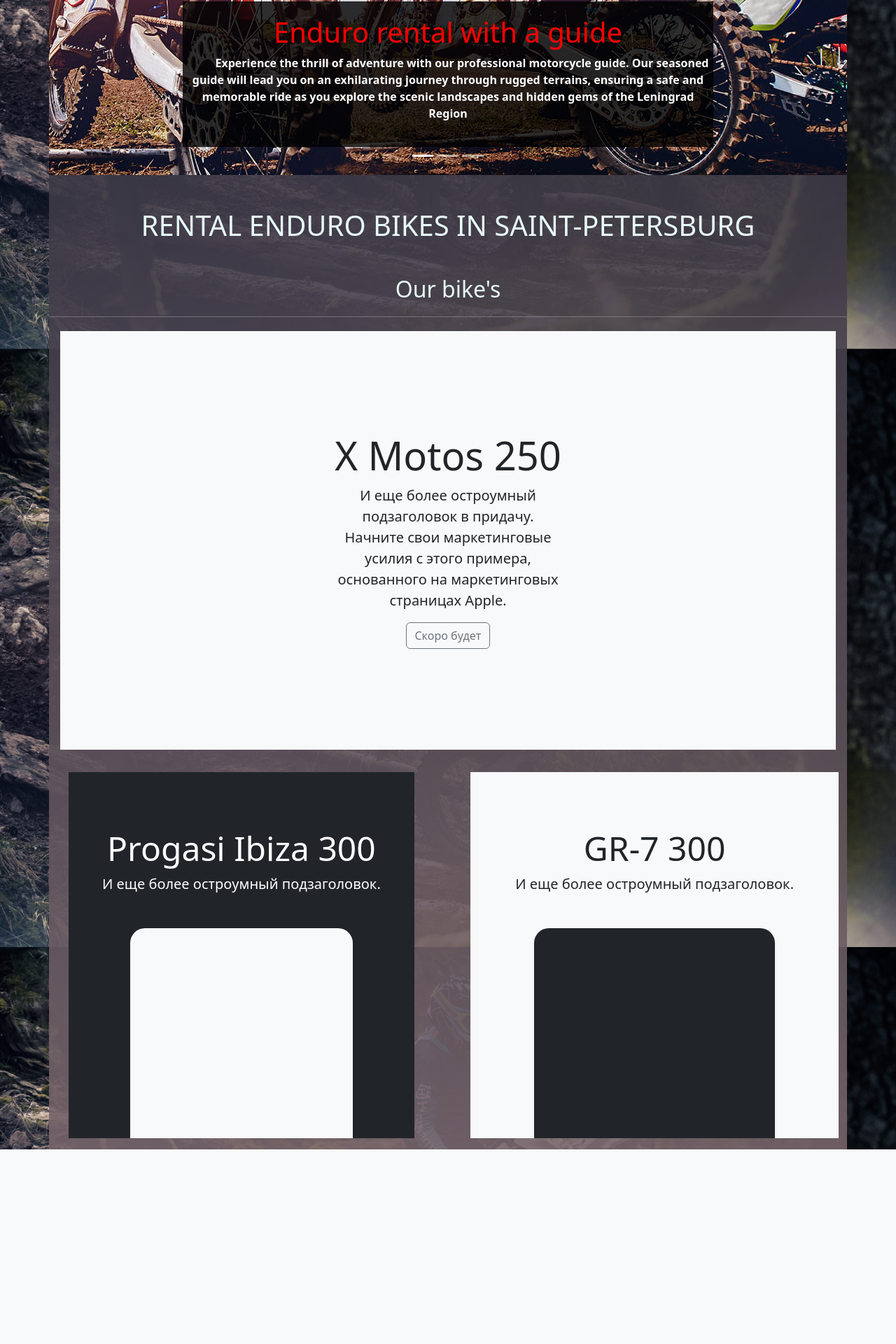
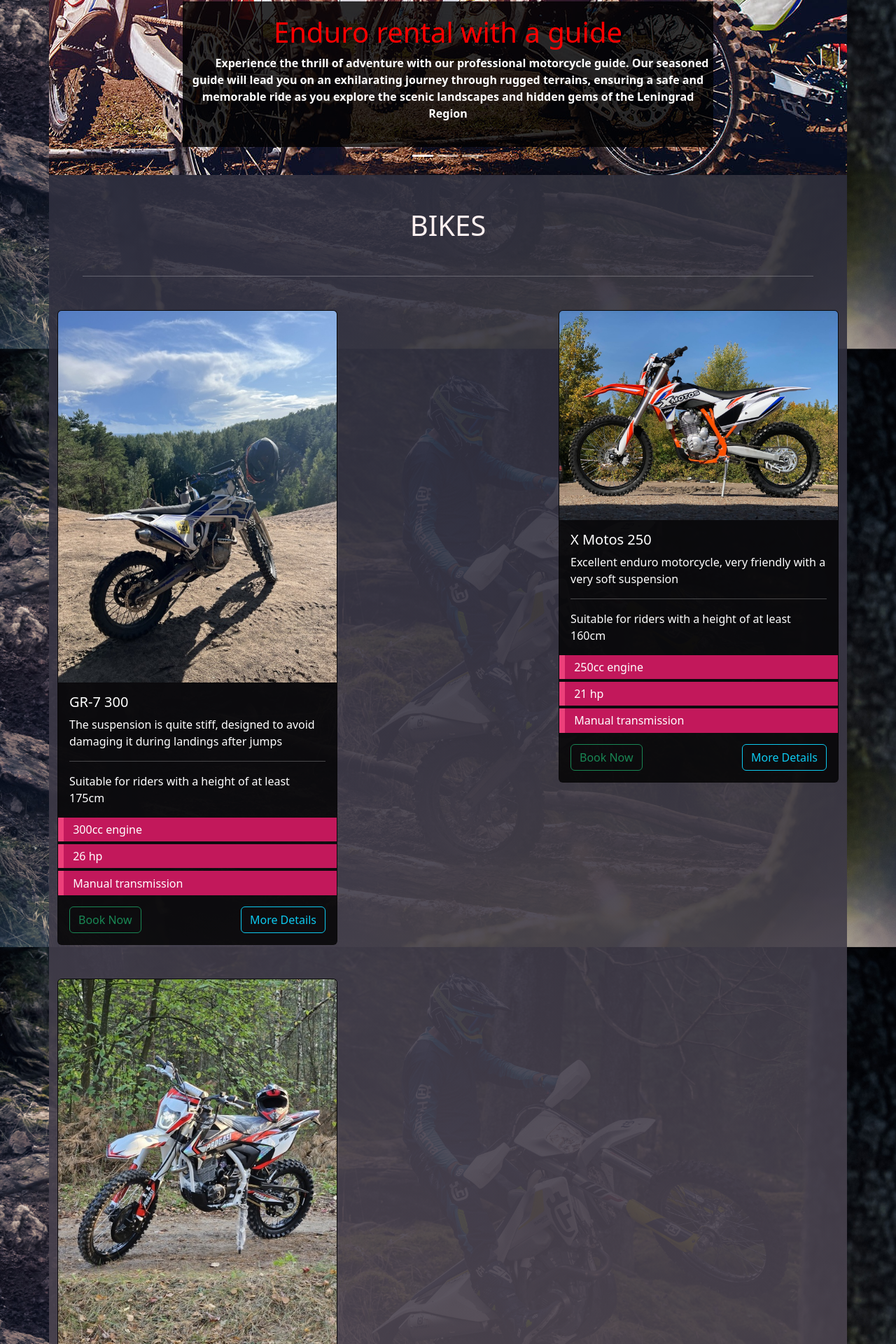
Before and after one commit to jespy666/btr_rental, a Django app: page / in a window 1280 px wide. Shown: the part 356-2276 px from the top of the page at 70% size. Before the commit the page ends 1998 px from the top, so only its background shows below. Run offline with Django 4.2, Linux system fonts and the light colour scheme; some libraries are stand-ins or nearby versions.

Commit message:
home page #3

```diff
--- a/btr/templates/base.html
+++ b/btr/templates/base.html
@@ -12,7 +12,7 @@
       <link rel="icon" href="{% static 'images/favicon.ico' %}" type="image/x-icon" sizes="32x32">
   </head>
   <body class="scrollable-background">
-    <div class="container diagonal-gradient" style="padding: 0;">
+    <div class="container diagonal-gradient px-0">
       <header>{% include 'navbar.html' %}</header>
       <div class="mb-4"></div>
       {% block index %}{% endblock %}
--- /dev/null
+++ b/btr/templates/cards.html
@@ -0,0 +1,78 @@
+{% load static %}
+
+<div class="container">
+  <div class="row justify-content-between">
+    <div class="col-auto">
+      <div class="card card-bg text-white mb-5" style="width: 25rem;">
+        <img src="{% static 'images/gr7_300/main.jpg' %}" class="card-img-top" alt="GR-7">
+          <div class="card-body">
+            <h5 class="card-title">GR-7 300</h5>
+            <p class="card-text">
+              The suspension is quite stiff, designed to avoid damaging it during landings after jumps
+            </p>
+            <hr>
+            <p class="card-text">
+              Suitable for riders with a height of at least 175cm
+            </p>
+          </div>
+          <ul class="list-rectangle ">
+            <li>300cc engine</li>
+            <li>26 hp</li>
+            <li>Manual transmission</li>
+          </ul>
+          <div class="card-body d-flex justify-content-between">
+            <a href="#" class="btn btn-outline-success">Book Now</a>
+            <a href="#" class="btn btn-outline-info">More Details</a>
+          </div>
+      </div>
+    </div>
+    <div class="col-auto">
+      <div class="card card-bg text-white mb-5" style="width: 25rem;">
+        <img src="{% static 'images/xmotos_250/main.jpg' %}" class="card-img-top" alt="X-motos">
+          <div class="card-body">
+            <h5 class="card-title">X Motos 250</h5>
+            <p class="card-text">
+              Excellent enduro motorcycle, very friendly with a very soft suspension
+            </p>
+            <hr>
+            <p class="card-text">
+              Suitable for riders with a height of at least 160cm
+            </p>
+          </div>
+          <ul class="list-rectangle ">
+            <li>250cc engine</li>
+            <li>21 hp</li>
+            <li>Manual transmission</li>
+          </ul>
+          <div class="card-body d-flex justify-content-between">
+            <a href="#" class="btn btn-outline-success">Book Now</a>
+            <a href="#" class="btn btn-outline-info">More Details</a>
+          </div>
+      </div>
+    </div>
+    <div class="col-auto">
+      <div class="card card-bg text-white mb-5" style="width: 25rem;">
+        <img src="{% static 'images/progasi_ibiza_300/main.jpg' %}" class="card-img-top" alt="Progasi">
+          <div class="card-body">
+            <h5 class="card-title">Progasi Ibiza 300</h5>
+            <p class="card-text">
+              Powerful, yet a friendly motorcycle with a soft KYB-TECH suspension
+            </p>
+            <hr>
+            <p class="card-text">
+              Suitable for riders with a height of at least 175cm
+            </p>
+          </div>
+          <ul class="list-rectangle ">
+            <li>300cc engine</li>
+            <li>27 hp</li>
+            <li>Manual transmission</li>
+          </ul>
+          <div class="card-body d-flex justify-content-between">
+            <a href="#" class="btn btn-outline-success">Book Now</a>
+            <a href="#" class="btn btn-outline-info">More Details</a>
+          </div>
+      </div>
+    </div>
+  </div>
+</div>
--- /dev/null
+++ b/btr/templates/carousel.html
@@ -0,0 +1,52 @@
+{% load static %}
+
+<div class="container-fluid my-carousel mb-5">
+    <div id="carouselExampleFade" class="carousel slide carousel-fade">
+      <div class="carousel-indicators">
+    <button type="button" data-bs-target="#carouselExampleIndicators" data-bs-slide-to="0" class="active" aria-current="true" aria-label="Slide 1"></button>
+    <button type="button" data-bs-target="#carouselExampleIndicators" data-bs-slide-to="1" aria-label="Slide 2"></button>
+    <button type="button" data-bs-target="#carouselExampleIndicators" data-bs-slide-to="2" aria-label="Slide 3"></button>
+  </div>
+  <div class="carousel-inner">
+    <div class="carousel-item active">
+      <img src="{% static 'images/carousel/01.jpg' %}" class="d-block w-100" alt="1">
+      <div class="carousel-caption d-none d-md-block inline-bg">
+        <h1 class="red-text">Enduro rental with a guide</h1>
+        <p class="fw-bold p-inline-slide">
+          Experience the thrill of adventure with our professional motorcycle guide.
+          Our seasoned guide will lead you on an exhilarating journey through rugged terrains, ensuring a safe and memorable ride as you explore the scenic landscapes and hidden gems of the Leningrad Region
+        </p>
+      </div>
+    </div>
+    <div class="carousel-item">
+      <img src="{% static 'images/carousel/02.jpg' %}" class="d-block w-100" alt="2">
+      <div class="carousel-caption d-none d-md-block inline-bg">
+        <h1 class="red-text">Scenic Tours</h1>
+        <p class="fw-bold p-inline-slide">
+          Discover the scenic beauty of the Leningrad Region on our picturesque tours.
+          Explore the region's stunning landscapes, charming villages, and historic landmarks as you embark on a journey through the natural wonders and rich history of this captivating destination.
+        </p>
+      </div>
+    </div>
+    <div class="carousel-item">
+      <img src="{% static 'images/carousel/03.jpg' %}" class="d-block w-100" alt="3">
+      <div class="carousel-caption d-none d-md-block inline-bg">
+        <h1 class="red-text">Professional Equipment</h1>
+        <p class="fw-bold p-inline-slide">
+          Gear up for your motorcycle adventure with our top-quality professional riding gear.
+          Our selection of premium motorcycle equipment ensures your safety and comfort as you hit the road to explore the picturesque landscapes of the Leningrad Region.
+          Stay protected and ride in style with our high-performance gear designed for the ultimate riding experience
+        </p>
+      </div>
+    </div>
+  </div>
+  <button class="carousel-control-prev" type="button" data-bs-target="#carouselExampleFade" data-bs-slide="prev">
+    <span class="carousel-control-prev-icon" aria-hidden="true"></span>
+    <span class="visually-hidden">Previous</span>
+  </button>
+  <button class="carousel-control-next" type="button" data-bs-target="#carouselExampleFade" data-bs-slide="next">
+    <span class="carousel-control-next-icon" aria-hidden="true"></span>
+    <span class="visually-hidden">Next</span>
+  </button>
+</div>
+</div>
--- a/btr/templates/index.html
+++ b/btr/templates/index.html
@@ -5,95 +5,49 @@
 {% load static %}
 
 {% block index %}
+{% include 'carousel.html' %}
 
-<div class="container-fluid my-carousel">
-    <div id="carouselExampleFade" class="carousel slide carousel-fade">
-      <div class="carousel-indicators">
-    <button type="button" data-bs-target="#carouselExampleIndicators" data-bs-slide-to="0" class="active" aria-current="true" aria-label="Slide 1"></button>
-    <button type="button" data-bs-target="#carouselExampleIndicators" data-bs-slide-to="1" aria-label="Slide 2"></button>
-    <button type="button" data-bs-target="#carouselExampleIndicators" data-bs-slide-to="2" aria-label="Slide 3"></button>
-  </div>
-  <div class="carousel-inner">
-    <div class="carousel-item active">
-      <img src="{% static 'images/carousel/01.jpg' %}" class="d-block w-100" alt="1">
-      <div class="carousel-caption d-none d-md-block inline-bg">
-        <h1 class="red-text">Enduro rental with a guide</h1>
-        <p class="fw-bold p-inline-slide">
-          Experience the thrill of adventure with our professional motorcycle guide.
-          Our seasoned guide will lead you on an exhilarating journey through rugged terrains, ensuring a safe and memorable ride as you explore the scenic landscapes and hidden gems of the Leningrad Region
-        </p>
-      </div>
+<h1 class="fs-1 my-5 text-center main-header-color text-uppercase">Bikes</h1>
+<div class="m-5">
+  <hr class="h-line">
+</div>
+
+{% include 'cards.html' %}
+<div class="my-4"></div>
+<div class="m-5 text-center main-header-color">
+  <h2>Carefully Maintained and Tuned</h2>
+  <div class="my-4"></div>
+  <p class="h4">All our motorcycles have undergone meticulous maintenance and tuning, ensuring high quality and safety</p>
+</div>
+
+<div class="my-5"></div>
+<br>
+<h1 class="fs-1 my-5 text-center main-header-color text-uppercase">Routes</h1>
+<div class="m-5">
+  <hr class="h-line">
+</div>
+{% include 'routes_carousel.html' %}
+<div class="my-4"></div>
+<div class="m-5 text-center main-header-color">
+  <h2>Combining Beautiful Scenery with Adrenaline</h2>
+  <div class="my-4"></div>
+  <p class="h4">Experience the perfect blend of stunning landscapes and exhilarating adventure</p>
+</div>
+
+<div class="my-5"></div>
+<br>
+<h1 class="fs-1 my-5 text-center main-header-color text-uppercase">Contacts</h1>
+<div class="m-5">
+  <hr class="h-line">
+</div>
+<div class="container justify-content-between">
+  <div class="row">
+    <div class="col-auto">
+      <div style="position:relative;overflow:hidden;"><a href="https://yandex.ru/maps/2/saint-petersburg/?utm_medium=mapframe&utm_source=maps" style="color:#eee;font-size:12px;position:absolute;top:0px;">Санкт‑Петербург</a><a href="https://yandex.ru/maps/2/saint-petersburg/?ll=29.517382%2C60.191191&mode=whatshere&utm_medium=mapframe&utm_source=maps&whatshere%5Bpoint%5D=29.513170%2C60.190044&whatshere%5Bzoom%5D=17&z=16.6" style="color:#eee;font-size:12px;position:absolute;top:14px;">Посёлок Молодёжное — Яндекс Карты</a><iframe src="https://yandex.ru/map-widget/v1/?ll=29.517382%2C60.191191&mode=whatshere&whatshere%5Bpoint%5D=29.513170%2C60.190044&whatshere%5Bzoom%5D=17&z=16.6" width="560" height="400" frameborder="1" allowfullscreen="true" style="position:relative;"></iframe></div>
     </div>
-    <div class="carousel-item">
-      <img src="{% static 'images/carousel/02.jpg' %}" class="d-block w-100" alt="2">
-      <div class="carousel-caption d-none d-md-block inline-bg">
-        <h1 class="red-text">Scenic Tours</h1>
-        <p class="fw-bold p-inline-slide">
-          Discover the scenic beauty of the Leningrad Region on our picturesque tours.
-          Explore the region's stunning landscapes, charming villages, and historic landmarks as you embark on a journey through the natural wonders and rich history of this captivating destination.
-        </p>
-      </div>
-    </div>
-    <div class="carousel-item">
-      <img src="{% static 'images/carousel/03.jpg' %}" class="d-block w-100" alt="3">
-      <div class="carousel-caption d-none d-md-block inline-bg">
-        <h1 class="red-text">Professional Equipment</h1>
-        <p class="fw-bold p-inline-slide">
-          Gear up for your motorcycle adventure with our top-quality professional riding gear.
-          Our selection of premium motorcycle equipment ensures your safety and comfort as you hit the road to explore the picturesque landscapes of the Leningrad Region.
-          Stay protected and ride in style with our high-performance gear designed for the ultimate riding experience
-        </p>
-      </div>
+    <div class="col-auto">
+
     </div>
   </div>
-  <button class="carousel-control-prev" type="button" data-bs-target="#carouselExampleFade" data-bs-slide="prev">
-    <span class="carousel-control-prev-icon" aria-hidden="true"></span>
-    <span class="visually-hidden">Previous</span>
-  </button>
-  <button class="carousel-control-next" type="button" data-bs-target="#carouselExampleFade" data-bs-slide="next">
-    <span class="carousel-control-next-icon" aria-hidden="true"></span>
-    <span class="visually-hidden">Next</span>
-  </button>
 </div>
-</div>
-<h1 class="fs-1 mt-5 mb-5 text-center main-header-color text-uppercase">Rental enduro bikes in Saint-Petersburg</h1>
-<h1 class="fs-2 mt-5 text-center main-header-color">Our bike's</h1>
-<hr class="h-line">
-<div class="position-relative overflow-hidden p-3 p-md-5 m-md-3 text-center bg-light">
-  <div class="col-md-5 p-lg-5 mx-auto my-5">
-    <h1 class="display-4 fw-normal">X Motos 250</h1>
-    <p class="lead fw-normal">И еще более остроумный подзаголовок в придачу. Начните свои маркетинговые усилия с этого примера, основанного на маркетинговых страницах Apple.</p>
-    <a class="btn btn-outline-secondary" href="#">Скоро будет</a>
-  </div>
-  <div class="product-device shadow-sm d-none d-md-block"></div>
-  <div class="product-device product-device-2 shadow-sm d-none d-md-block"></div>
-</div>
-<div class="container">
-  <div class="row">
-    <div class="col">
-      <div class="d-md-flex flex-md-equal w-100 my-md-3 ps-md-3">
-        <div class="bg-dark me-md-3 pt-3 px-3 pt-md-5 px-md-5 text-center text-white overflow-hidden">
-
-          <div class="my-3 py-3">
-            <h2 class="display-5">Progasi Ibiza 300</h2>
-            <p class="lead">И еще более остроумный подзаголовок.</p>
-
-          </div>
-          <div class="bg-light shadow-sm mx-auto" style="width: 80%; height: 300px; border-radius: 21px 21px 0 0;"></div>
-        </div>
-    <div class="col">
-
-    </div>
-    <div class="bg-light pt-3 px-3 pt-md-5 px-md-5 text-center overflow-hidden">
-      <div class="my-3 p-3">
-        <h2 class="display-5">GR-7 300</h2>
-        <p class="lead">И еще более остроумный подзаголовок.</p>
-      </div>
-      <div class="bg-dark shadow-sm mx-auto" style="width: 80%; height: 300px; border-radius: 21px 21px 0 0;"></div>
-    </div>
-    </div>
-  </div>
-    </div>
-  </div>
-
 {% endblock %}
--- /dev/null
+++ b/btr/templates/routes_carousel.html
@@ -0,0 +1,28 @@
+{% load static %}
+
+<div class="container-fluid r-carousel">
+    <div id="routesCarousel" class="carousel slide carousel-fade">
+      <div class="carousel-inner">
+        <div class="carousel-item active">
+          <img src="{% static 'images/routes_carousel/slide4.jpg' %}" class="d-block w-100" alt="slide-1">
+        </div>
+        <div class="carousel-item">
+          <img src="{% static 'images/routes_carousel/slide2.jpg' %}" class="d-block w-100" alt="slide-2">
+        </div>
+        <div class="carousel-item">
+          <img src="{% static 'images/routes_carousel/slide1.jpg' %}" class="d-block w-100" alt="slide-3">
+        </div>
+        <div class="carousel-item">
+          <img src="{% static 'images/routes_carousel/slide3.jpg' %}" class="d-block w-100" alt="slide-4">
+        </div>
+      </div>
+      <button class="carousel-control-prev" type="button" data-bs-target="#routesCarousel" data-bs-slide="prev">
+        <span class="carousel-control-prev-icon" aria-hidden="true"></span>
+        <span class="visually-hidden">Previous</span>
+      </button>
+      <button class="carousel-control-next" type="button" data-bs-target="#routesCarousel" data-bs-slide="next">
+        <span class="carousel-control-next-icon" aria-hidden="true"></span>
+        <span class="visually-hidden">Next</span>
+      </button>
+    </div>
+</div>
--- a/static/css/styles.css
+++ b/static/css/styles.css
@@ -41,6 +41,19 @@
     object-fit: none;
 }
 
+.r-carousel {
+    padding: 0;
+}
+
+.r-carousel .carousel-item {
+    display: flex;
+    max-height: 700px;
+}
+
+.r-carousel .carousel-item img {
+    object-fit: cover;
+}
+
 .red-text {
     color: red;
 }
@@ -59,7 +72,7 @@
 }
 
 .main-header-color {
-    color: #E7F9F8;
+    color: #FFF1F0;
 }
 
 .h-line {
@@ -67,3 +80,35 @@
     border-top: 1px solid #fff;
     margin: 20px 0;
 }
+
+/* Moto Cards */
+
+.card-bg {
+    background-color: rgba(0, 0, 0, 0.8);
+}
+
+.list-rectangle {
+list-style: none;
+margin: 0;
+padding: 0;
+}
+.list-rectangle>li {
+position: relative;
+display: block;
+margin-bottom: .25rem;
+padding: .325rem .825rem .325rem 1.325rem;
+color: #fff;
+background: #C2185B;
+}
+.list-rectangle>li:last-child {
+margin-bottom: 0;
+}
+.list-rectangle>li::before {
+content: "";
+position: absolute;
+left: 0;
+top: 0;
+bottom: 0;
+width: 0.5rem;
+background: #ec407a;
+}
```
Also changed, not shown: static/images/gr7_300/main.jpg (added), static/images/progasi_ibiza_300/main.jpg (renamed from static/images/progasi_ibiza_300/slide1.jpg), static/images/promo.jpg (added), static/images/routes_carousel/slide1.jpg (added), static/images/routes_carousel/slide2.jpg (added), static/images/routes_carousel/slide3.jpg (added), static/images/routes_carousel/slide4.jpg (added).
